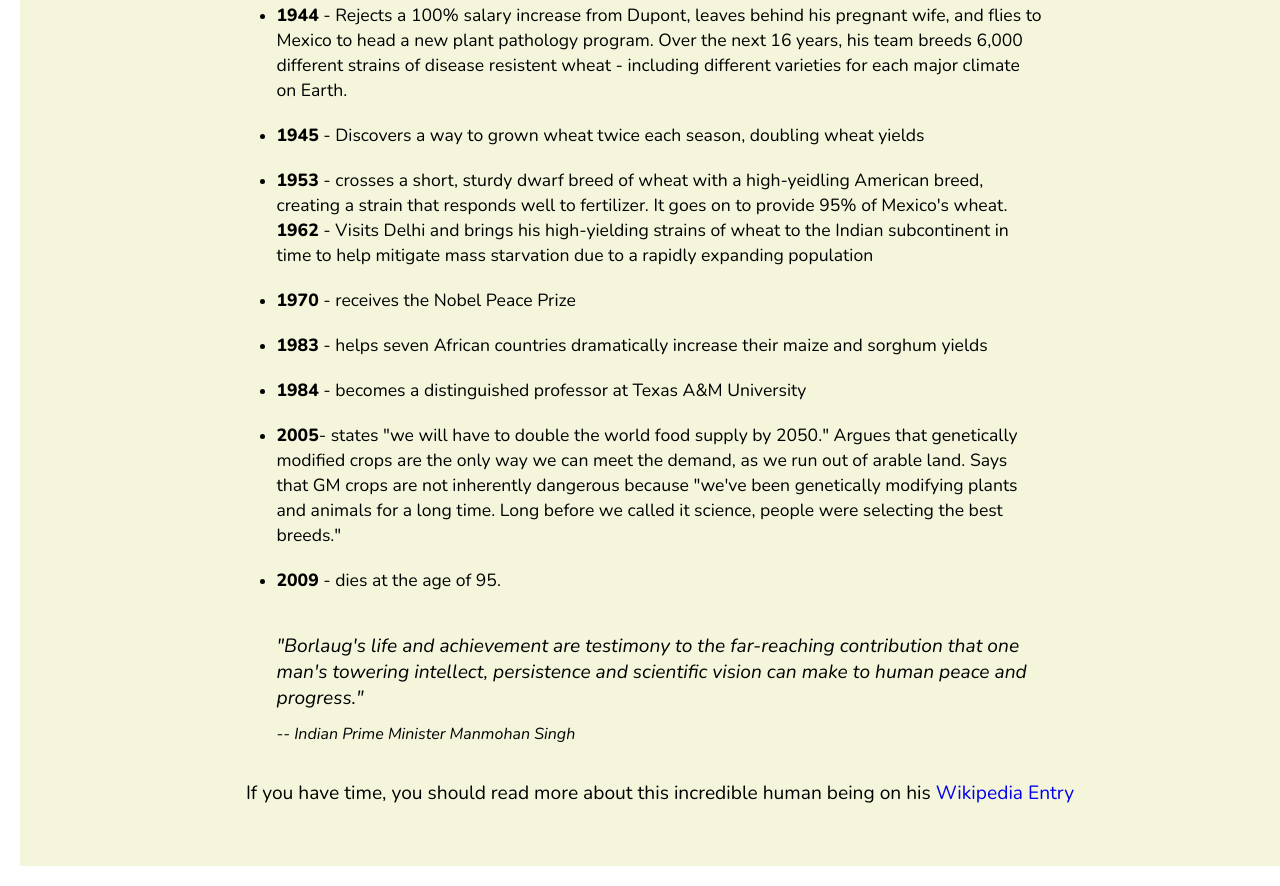
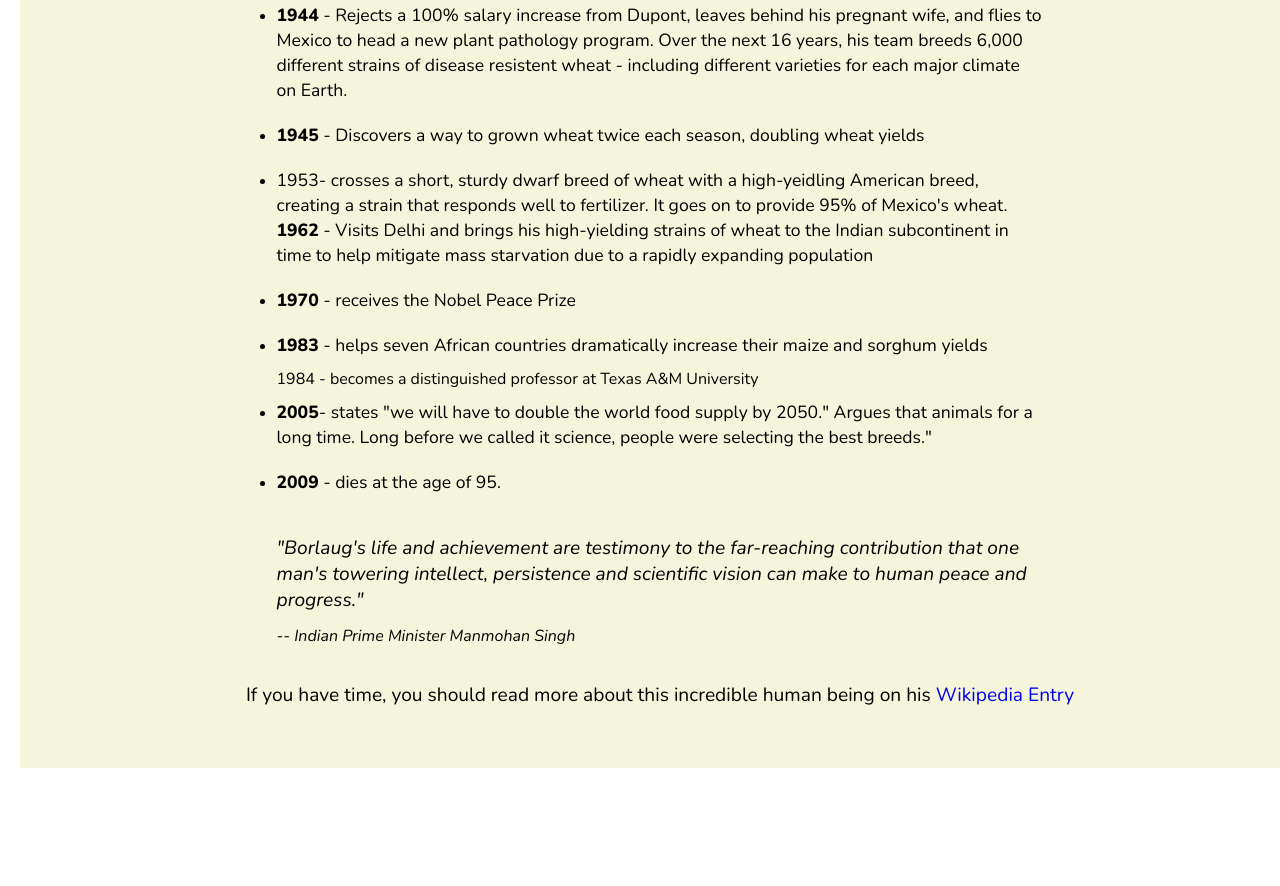
Before and after one commit to Zuhaib042/Norman-Borlaug-Biography, a website: page index.html in a window 1280 px wide. Shown: the part 1508-2394 px from the top of the page. After the commit the page ends 2296 px from the top, so only its background shows below. Drawn offline with nearby package versions, Linux system fonts and the light colour scheme.

Commit message:
Add index.html to my project

```diff
--- a/index.html
+++ b/index.html
@@ -6,7 +6,7 @@
     <meta http-equiv="X-UA-Compatible" content="IE=edge">
     <meta name="viewport" content="width=device-width, initial-scale=1.0">
     <link rel="stylesheet" href="style.css">
-    <title>review-own-code</title>
+    <title>Dr.Norman Borlaug</title>
 </head>
 
 <body>
@@ -78,7 +78,7 @@
                     </p>
                 </li>
                 <li>
-                    <p><strong>1953</strong> - crosses a short, sturdy dwarf breed of wheat with a high-yeidling
+                    <p>1953- crosses a short, sturdy dwarf breed of wheat with a high-yeidling
                         American breed,
                         creating a strain that responds well to fertilizer. It goes on to provide 95% of Mexico's wheat.
                     </p>
@@ -95,17 +95,18 @@
                         sorghum yields
                     </p>
                 </li>
-                <li>
-                    <p><strong>1984</strong> - becomes a distinguished professor at Texas A&M University
-                    </p>
-                </li>
+
+                <p>1984 - becomes a distinguished professor at Texas A&M University
+                </p>
+
                 <li>
                     <p><strong>2005</strong>- states "we will have to double the world food supply by 2050." Argues that
-                        genetically modified crops are the only way we can meet the demand, as we run out of arable
+                        <!-- genetically modified crops are the only way we can meet the demand, as we run out of arable
                         land. Says that
-                        GM crops are not inherently dangerous because "we've been genetically modifying plants and
+                        GM crops are not inherently dangerous because "we've been genetically modifying plants and -->
                         animals for a
-                        long time. Long before we called it science, people were selecting the best breeds."</p>
+                        long time. Long before we called it science, people were selecting the best breeds."
+                    </p>
                 </li>
                 <li>
                     <p><strong>2009</strong> - dies at the age of 95.</p>
@@ -118,7 +119,7 @@
             <cite>-- Indian Prime Minister Manmohan Singh</cite>
         </div>
         <p class="quote">If you have time, you should read more about this incredible human being on his
-            <a href="https://en.wikipedia.org/wiki/Norman_Borlaug" id="tribute-link" target="_blank"
+            <a href="https://en.wikipedia.org/wi/Norman_Borlaug" id="tribute-link" target="_blank"
                 rel="noopener">Wikipedia
                 Entry</a>
         </p>
```
